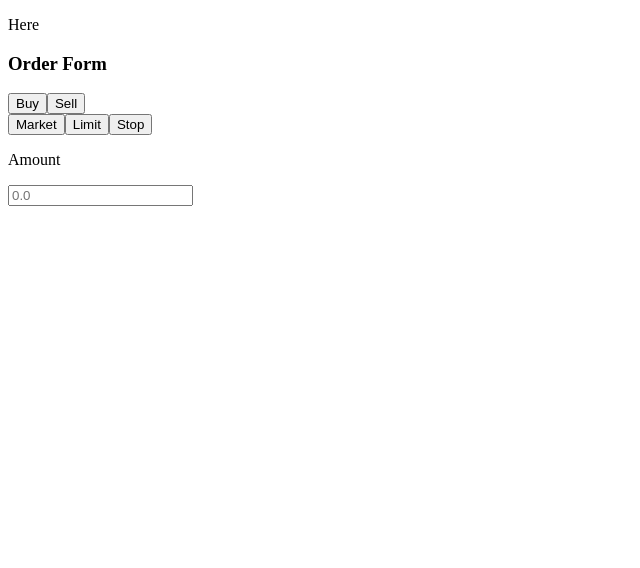
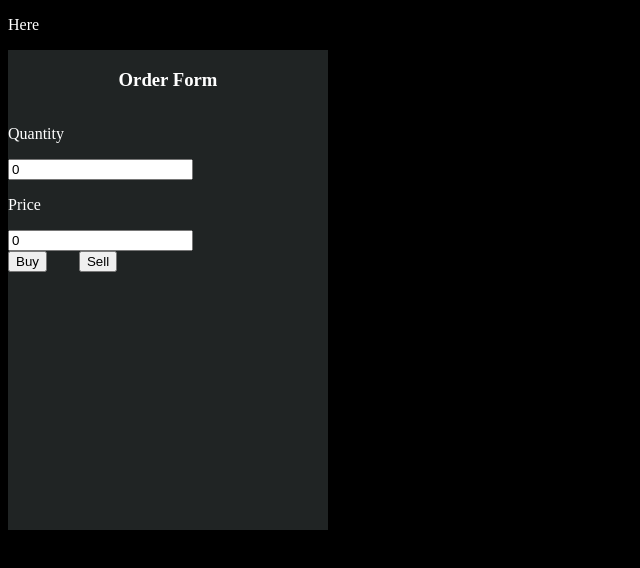
Before and after one commit to oriondean/tradr, an Angular app in the folder client/: page / in a window 1280 px wide. Shown: the top 568 px of the page, without its empty margins (0-640 px from the left). Built offline with nearby package versions, Linux system fonts and the light colour scheme.

Commit message:
removed unused html elements

```diff
--- a/client/src/app/app.component.css
+++ b/client/src/app/app.component.css
@@ -0,0 +1,3 @@
+.body {
+    background-color: black;
+}
--- a/client/src/order-form/order-form.component.css
+++ b/client/src/order-form/order-form.component.css
@@ -1,4 +1,22 @@
 .order-form {
     max-width: 20rem;
     min-height: 30rem;
+    background-color: #202424;
+    justify-content: center;
 }
+
+.order-form-title {
+    color: white;
+    display: flex;
+    justify-content: center;
+    align-items: center;
+}
+
+.buy-sell-btns {
+    display: flex;
+    align-items: center;
+}
+
+.buy {
+    margin-right: 2rem;
+}
--- a/client/src/order-form/order-form.component.html
+++ b/client/src/order-form/order-form.component.html
@@ -1,23 +1,8 @@
 <div class="order-form">
-  <div>
+  <div class="order-form-title">
     <h3>Order Form</h3>
   </div>
-  <div class="but-sell-btns">
-    <button (click)="operation(true)">Buy</button>
-    <button (click)="operation(false)">Sell</button>
-  </div>
-  <div *ngIf="buy">
-    <div class="market-limit-stop">
-      <button>Market</button>
-      <button>Limit</button>
-      <button>Stop</button>
-    </div>
-    <div>
-      <p>Amount</p>
-      <input placeholder="0.0" />
-    </div>
-  </div>
-  <div *ngIf="!buy">
+  <div>
     <div>
       <p>Quantity</p>
       <input placeholder="0" step="1" [(ngModel)]="quantity" />
@@ -26,8 +11,9 @@
       <p>Price</p>
       <input placeholder="0" type="number" step="1" [(ngModel)]="price" />
     </div>
-    <div>
-      <button (click)="postData()">Sell</button>
+    <div class="buy-sell-btns">
+      <button class="buy" (click)="postData(true)">Buy</button>
+      <button class="sell" (click)="postData(false)">Sell</button>
     </div>
   </div>
 </div>
--- a/client/src/order-form/order-form.component.ts
+++ b/client/src/order-form/order-form.component.ts
@@ -7,6 +7,7 @@ import { Component, input } from '@angular/core';
 import { FormsModule } from '@angular/forms';
 import { CommonModule } from '@angular/common';
 import { Action, Sell } from '../constants';
+import { ACTION } from 'next/dist/client/components/app-router-headers';
 
 @Component({
   selector: 'app-order-form',
@@ -34,8 +35,10 @@ export class OrderFormComponent {
     this.buy = buy;
   }
 
-  postData() {
-    if (!this.buy) {
+  postData(buy: boolean) {
+    if (buy) {
+      this.action = Action.BID;
+    } else {
       this.action = Action.ASK;
     }
     console.log('Input value: ', this.quantity);
--- a/client/src/styles.css
+++ b/client/src/styles.css
@@ -1 +1,8 @@
 /* You can add global styles to this file, and also import other style files */
+body {
+    background-color: black;
+}
+
+p {
+    color: white;
+}
```
